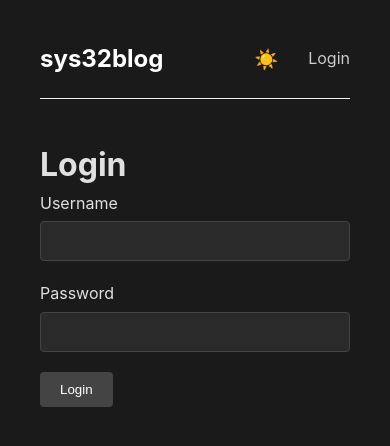
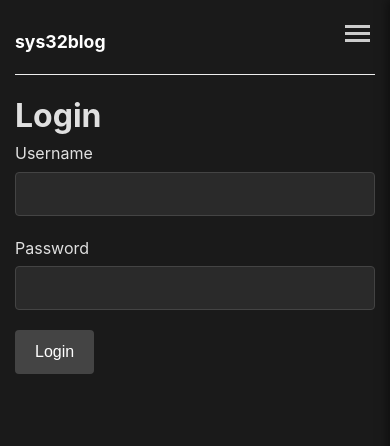
Before and after one commit to jmtorr3/blog, a React (Vite) app in the folder frontend/: page /blog/login in a window 390 px wide. Shown: the top 446 px of the page. Built offline with nearby package versions, Linux system fonts and the light colour scheme; no server answers.

Commit message:
added mobile responsiveness

```diff
--- a/frontend/src/components/Layout/Layout.jsx
+++ b/frontend/src/components/Layout/Layout.jsx
@@ -1,21 +1,60 @@
 import { Outlet, Link, useLocation } from 'react-router-dom';
 import { useAuth } from '../../hooks/useAuth';
 import { useTheme } from '../../hooks/useTheme';
+import { useState, useEffect } from 'react';
 
 function Layout() {
   const { user, logout } = useAuth();
   const { theme, toggleTheme } = useTheme();
   const location = useLocation();
+  const [mobileMenuOpen, setMobileMenuOpen] = useState(false);
 
   // Hide theme toggle on individual post pages
   const isPostPage = location.pathname.includes('/post/');
+
+  // Close mobile menu when route changes
+  useEffect(() => {
+    setMobileMenuOpen(false);
+  }, [location]);
+
+  // Close mobile menu on window resize to desktop
+  useEffect(() => {
+    const handleResize = () => {
+      if (window.innerWidth >= 768) {
+        setMobileMenuOpen(false);
+      }
+    };
+
+    window.addEventListener('resize', handleResize);
+    return () => window.removeEventListener('resize', handleResize);
+  }, []);
+
+  const toggleMobileMenu = () => {
+    setMobileMenuOpen(!mobileMenuOpen);
+  };
+
+  const handleLogout = () => {
+    logout();
+    setMobileMenuOpen(false);
+  };
 
   return (
     <div className="app">
       <header className="header">
         <nav>
           <Link to="/" className="logo">sys32blog</Link>
-          <div className="nav-links">
+
+          <button
+            className={`hamburger ${mobileMenuOpen ? 'active' : ''}`}
+            onClick={toggleMobileMenu}
+            aria-label="Toggle menu"
+          >
+            <span></span>
+            <span></span>
+            <span></span>
+          </button>
+
+          <div className={`nav-links ${mobileMenuOpen ? 'mobile-open' : ''}`}>
             {!isPostPage && (
               <button onClick={toggleTheme} className="theme-toggle">
                 {theme === 'dark' ? '☀️' : '🌙'}
@@ -25,7 +64,7 @@ function Layout() {
               <>
                 <Link to="/drafts">Drafts</Link>
                 <Link to={`/${user.username}/editor`}>New Post</Link>
-                <button onClick={logout}>Logout</button>
+                <button onClick={handleLogout}>Logout</button>
               </>
             ) : (
               <Link to="/login">Login</Link>
--- a/frontend/src/index.css
+++ b/frontend/src/index.css
@@ -620,3 +620,351 @@ button.danger {
 .post-list h2 {
   margin-bottom: 5px;
 }
+
+/* ===========================================
+   MOBILE RESPONSIVE STYLES
+   =========================================== */
+
+/* Mobile-first: Default styles above are for mobile
+   These media queries enhance for larger screens */
+
+/* Hamburger menu styles */
+.hamburger {
+  display: none;
+  background: transparent !important;
+  border: none;
+  cursor: pointer;
+  padding: 5px;
+  flex-direction: column;
+  gap: 4px;
+  z-index: 1001;
+}
+
+.hamburger span {
+  display: block;
+  width: 25px;
+  height: 3px;
+  background: currentColor;
+  transition: all 0.3s ease;
+}
+
+.hamburger.active span:nth-child(1) {
+  transform: rotate(45deg) translate(6px, 6px);
+}
+
+.hamburger.active span:nth-child(2) {
+  opacity: 0;
+}
+
+.hamburger.active span:nth-child(3) {
+  transform: rotate(-45deg) translate(6px, -6px);
+}
+
+/* Mobile navigation overlay */
+.nav-links.mobile-open {
+  display: flex !important;
+}
+
+/* Tablet and below (< 768px) */
+@media (max-width: 767px) {
+  /* Show hamburger menu on mobile */
+  .hamburger {
+    display: flex;
+  }
+
+  /* App container - reduce padding */
+  .app {
+    padding: 15px 20px;
+  }
+
+  /* Header navigation */
+  .header nav {
+    padding: 15px 0;
+    margin-bottom: 20px;
+  }
+
+  .logo {
+    font-size: 1.25rem;
+  }
+
+  /* Mobile menu overlay */
+  .nav-links {
+    position: fixed;
+    top: 0;
+    right: 0;
+    height: 100vh;
+    width: 250px;
+    background: inherit;
+    flex-direction: column;
+    justify-content: flex-start;
+    align-items: stretch;
+    gap: 0;
+    padding: 80px 20px 20px;
+    transform: translateX(100%);
+    transition: transform 0.3s ease;
+    box-shadow: -2px 0 10px rgba(0, 0, 0, 0.1);
+    z-index: 1000;
+  }
+
+  body.theme-dark .nav-links {
+    background: #1a1a1a;
+    box-shadow: -2px 0 10px rgba(0, 0, 0, 0.5);
+  }
+
+  body.theme-light .nav-links {
+    background: #f5f5f5;
+  }
+
+  .nav-links.mobile-open {
+    transform: translateX(0);
+  }
+
+  .nav-links a,
+  .nav-links button {
+    padding: 15px 10px;
+    text-align: left;
+    width: 100%;
+    border-bottom: 1px solid rgba(128, 128, 128, 0.2);
+  }
+
+  .theme-toggle {
+    padding: 15px 10px !important;
+    text-align: left;
+    font-size: 1.5rem;
+  }
+
+  /* Touch-friendly buttons */
+  button {
+    padding: 12px 24px;
+    font-size: 16px;
+    min-height: 44px;
+  }
+
+  /* Forms - larger touch targets */
+  input, textarea, select {
+    padding: 12px;
+    font-size: 16px; /* Prevents zoom on iOS */
+    min-height: 44px;
+  }
+
+  /* Editor page */
+  .editor-page {
+    max-width: 100%;
+  }
+
+  .editor-header {
+    flex-direction: column;
+    align-items: stretch;
+    gap: 15px;
+  }
+
+  .editor-actions {
+    flex-direction: column;
+    gap: 10px;
+  }
+
+  .editor-actions button {
+    width: 100%;
+  }
+
+  .title-input {
+    font-size: 1.5rem;
+  }
+
+  /* Block editor - touch optimized */
+  .sortable-block {
+    flex-direction: column;
+    gap: 10px;
+    padding: 15px;
+  }
+
+  .drag-handle {
+    padding: 10px;
+    font-size: 1.2rem;
+    text-align: center;
+    cursor: grab;
+    touch-action: none;
+  }
+
+  .block-toolbar {
+    flex-wrap: wrap;
+    gap: 8px;
+  }
+
+  .block-toolbar button,
+  .block-toolbar select {
+    padding: 10px 15px;
+    font-size: 0.9rem;
+    min-height: 44px;
+  }
+
+  .add-block {
+    flex-direction: column;
+    gap: 10px;
+  }
+
+  .add-block button {
+    width: 100%;
+  }
+
+  /* Image grids - stack on mobile */
+  .image-row-preview.columns-2,
+  .image-row-preview.columns-3,
+  .image-row-preview.columns-4 {
+    grid-template-columns: 1fr;
+  }
+
+  .block-image-row.columns-2,
+  .block-image-row.columns-3,
+  .block-image-row.columns-4 {
+    grid-template-columns: 1fr;
+  }
+
+  /* Image sizes - responsive */
+  .block-image.size-small img,
+  .block-image.size-medium img,
+  .block-image.size-large img {
+    max-width: 100%;
+  }
+
+  /* Post display */
+  .post {
+    max-width: 100% !important;
+  }
+
+  .post header {
+    margin-bottom: 20px;
+  }
+
+  .post h1 {
+    font-size: 1.75rem;
+  }
+
+  .post .meta {
+    flex-direction: column;
+    gap: 5px;
+  }
+
+  /* Post list */
+  .post-list li {
+    margin-bottom: 15px;
+    padding-bottom: 15px;
+  }
+
+  .post-list h2 {
+    font-size: 1.25rem;
+  }
+
+  /* Login form */
+  .login {
+    max-width: 100%;
+  }
+
+  /* Code blocks - horizontal scroll */
+  .code-block textarea,
+  .ProseMirror pre {
+    overflow-x: auto;
+    font-size: 0.8rem;
+  }
+}
+
+/* Small mobile (< 480px) */
+@media (max-width: 479px) {
+  .app {
+    padding: 10px 15px;
+  }
+
+  .header nav {
+    padding: 10px 0;
+    margin-bottom: 15px;
+  }
+
+  .logo {
+    font-size: 1.1rem;
+  }
+
+  .title-input {
+    font-size: 1.3rem;
+  }
+
+  .post h1 {
+    font-size: 1.5rem;
+  }
+
+  /* Even smaller buttons for tiny screens */
+  button {
+    padding: 10px 20px;
+  }
+
+  .block-toolbar button,
+  .block-toolbar select {
+    padding: 8px 12px;
+    font-size: 0.85rem;
+  }
+}
+
+/* Tablet (768px - 1023px) */
+@media (min-width: 768px) and (max-width: 1023px) {
+  .app {
+    padding: 20px 30px;
+  }
+
+  /* 2 columns on tablet for image grids */
+  .image-row-preview.columns-3,
+  .image-row-preview.columns-4 {
+    grid-template-columns: repeat(2, 1fr);
+  }
+
+  .block-image-row.columns-3,
+  .block-image-row.columns-4 {
+    grid-template-columns: repeat(2, 1fr);
+  }
+
+  .block-image-row.columns-2 {
+    grid-template-columns: repeat(2, 1fr);
+  }
+}
+
+/* Desktop (>= 1024px) */
+@media (min-width: 1024px) {
+  /* Image grids show 3 columns max for better visibility */
+  .image-row-preview.columns-4,
+  .block-image-row.columns-4 {
+    grid-template-columns: repeat(3, 1fr);
+  }
+}
+
+/* Landscape mobile - adjust menu */
+@media (max-width: 767px) and (orientation: landscape) {
+  .nav-links {
+    padding: 60px 20px 20px;
+  }
+
+  .nav-links a,
+  .nav-links button {
+    padding: 10px;
+  }
+}
+
+/* Touch device optimizations */
+@media (hover: none) and (pointer: coarse) {
+  /* Increase all interactive elements for touch */
+  button,
+  input,
+  select,
+  textarea,
+  a {
+    min-height: 44px;
+  }
+
+  .drag-handle {
+    min-width: 44px;
+    min-height: 44px;
+  }
+
+  .image-row-item .remove {
+    width: 32px;
+    height: 32px;
+    font-size: 1rem;
+  }
+}
```
